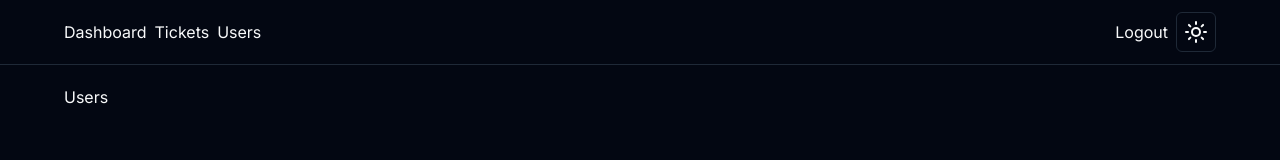
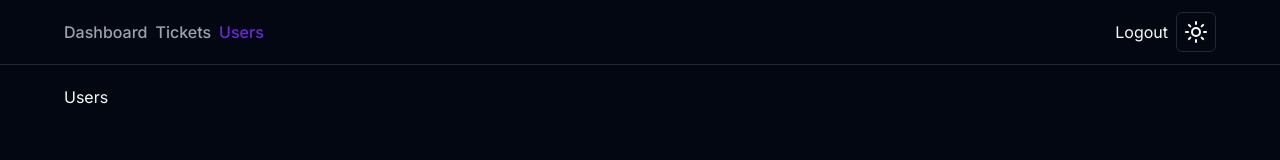
Before and after one commit to rodelgabriel45/ticketing-app-next, a Next.js app: page /users in a window 1280 px wide. Shown: the top 160 px of the page. Built offline with nearby package versions, Linux system fonts and the light colour scheme.

Commit message:
complete navbar

```diff
--- a/app/globals.css
+++ b/app/globals.css
@@ -57,3 +57,9 @@
     @apply bg-background text-foreground;
   }
 }
+
+@layer components {
+  .navbar-link {
+    @apply font-medium text-muted-foreground transition-colors hover:text-primary;
+  }
+}
--- a/components/MainNav.tsx
+++ b/components/MainNav.tsx
@@ -1,14 +1,11 @@
 import Link from 'next/link';
 import ToggleMode from '@/components/ToggleMode';
+import MainNavLinks from './MainNavLinks';
 
 const MainNav = () => {
   return (
     <div className='flex justify-between'>
-      <div className='flex gap-2 items-center'>
-        <Link href='/'>Dashboard</Link>
-        <Link href='/tickets'>Tickets</Link>
-        <Link href='/users'>Users</Link>
-      </div>
+      <MainNavLinks />
 
       <div className='flex gap-2 items-center'>
         <Link href='/'>Logout</Link>
--- /dev/null
+++ b/components/MainNavLinks.tsx
@@ -0,0 +1,30 @@
+'use client';
+import Link from 'next/link';
+import { usePathname } from 'next/navigation';
+
+const MainNavLinks = () => {
+  const currentPath = usePathname();
+  const links = [
+    { label: 'Dashboard', href: '/' },
+    { label: 'Tickets', href: '/tickets' },
+    { label: 'Users', href: '/users' },
+  ];
+
+  return (
+    <div className='flex gap-2 items-center'>
+      {links.map((link) => (
+        <Link
+          key={link.label}
+          href={link.href}
+          className={`navbar-link ${
+            currentPath === link.href && 'cursor-default text-primary'
+          }`}
+        >
+          {link.label}
+        </Link>
+      ))}
+    </div>
+  );
+};
+
+export default MainNavLinks;
```
